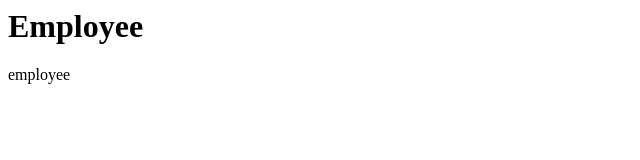
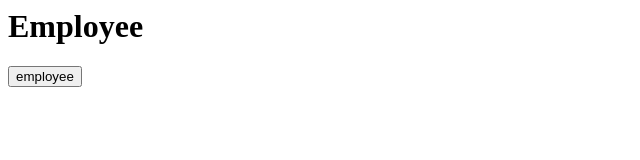
Before and after one commit to tonykobe8/angular-ivy-elnhmk, an Angular app: page / in a window 1280 px wide. Shown: the top 160 px of the page, without its empty margins (0-640 px from the left). Built offline with nearby package versions, Linux system fonts and the light colour scheme.

Commit message:
1 file modified

```diff
--- a/src/app/app.component.html
+++ b/src/app/app.component.html
@@ -2,9 +2,7 @@
 <h1>Employee</h1>
 
 
-
-
-<a routerLinkActive="employee">employee</a>
-
-  <br/>
+<nav class="navbar" style="color:primary">
+<button> employee </button>
 <router-outlet></router-outlet>
+</nav>
```
